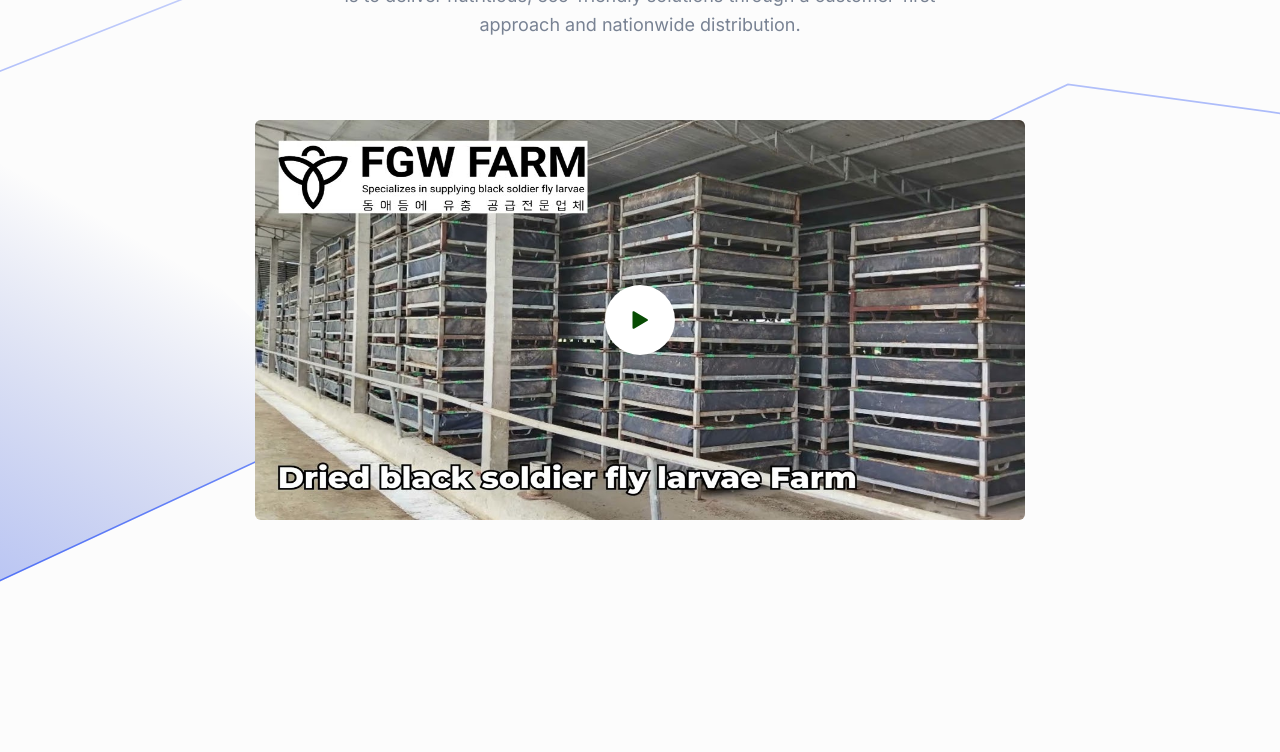
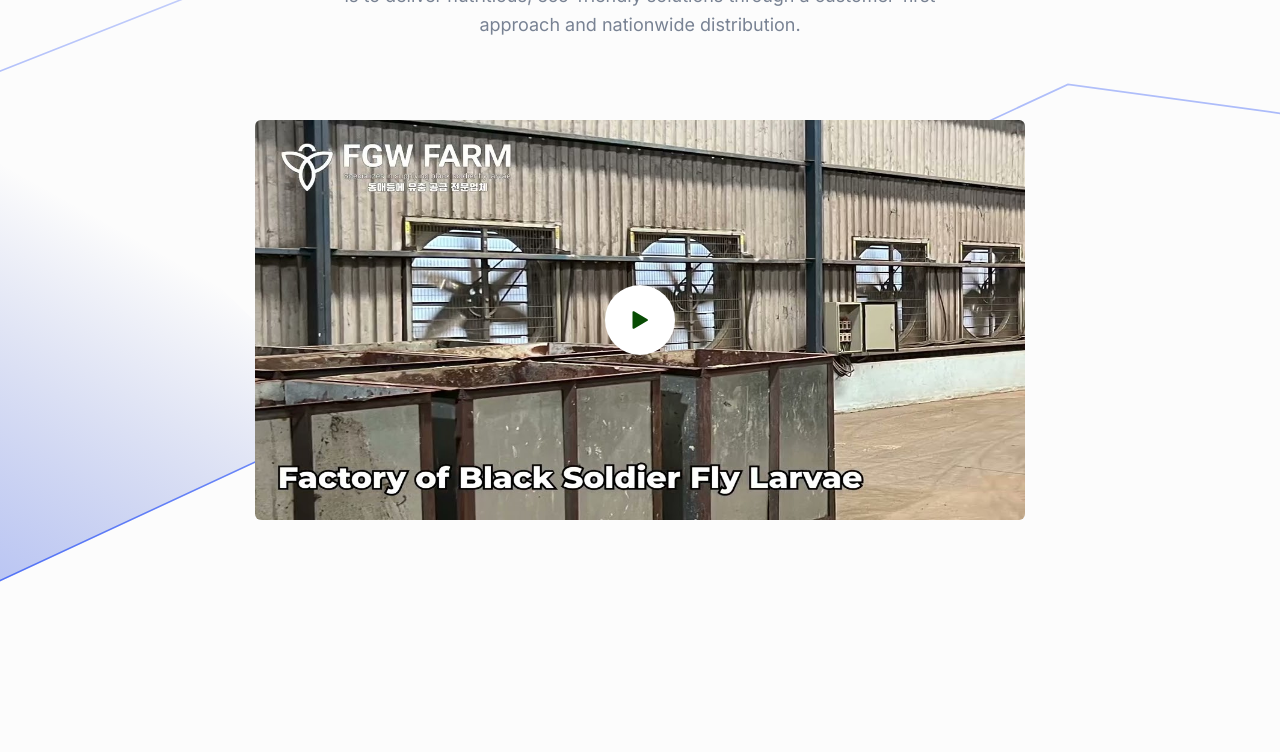
Before and after one commit to salaithianlianben/fgw-farm-website, a Next.js app: page / in a window 1280 px wide. Shown: the part 2920-3672 px from the top of the page. Built offline with nearby package versions, Linux system fonts and the light colour scheme.

Commit message:
udpate video

```diff
--- a/components/Video/index.tsx
+++ b/components/Video/index.tsx
@@ -29,7 +29,7 @@ const Video = () => {
             >
               <div className="relative aspect-77/40 items-center justify-center">
                 <Image
-                  src="/images/video/fgm-video-thumbnail.jpg"
+                  src="/images/video/video2.jpg"
                   alt="video image"
                   fill
                 />
@@ -60,7 +60,7 @@ const Video = () => {
         autoplay={true}
         start={true}
         isOpen={isOpen}
-        videoId="bjQ1IizwaDs"
+        videoId="xFq_runkRVQ"
         onClose={() => setOpen(false)}
       />
 
```
Also changed, not shown: public/images/video/video2.jpg (added).
